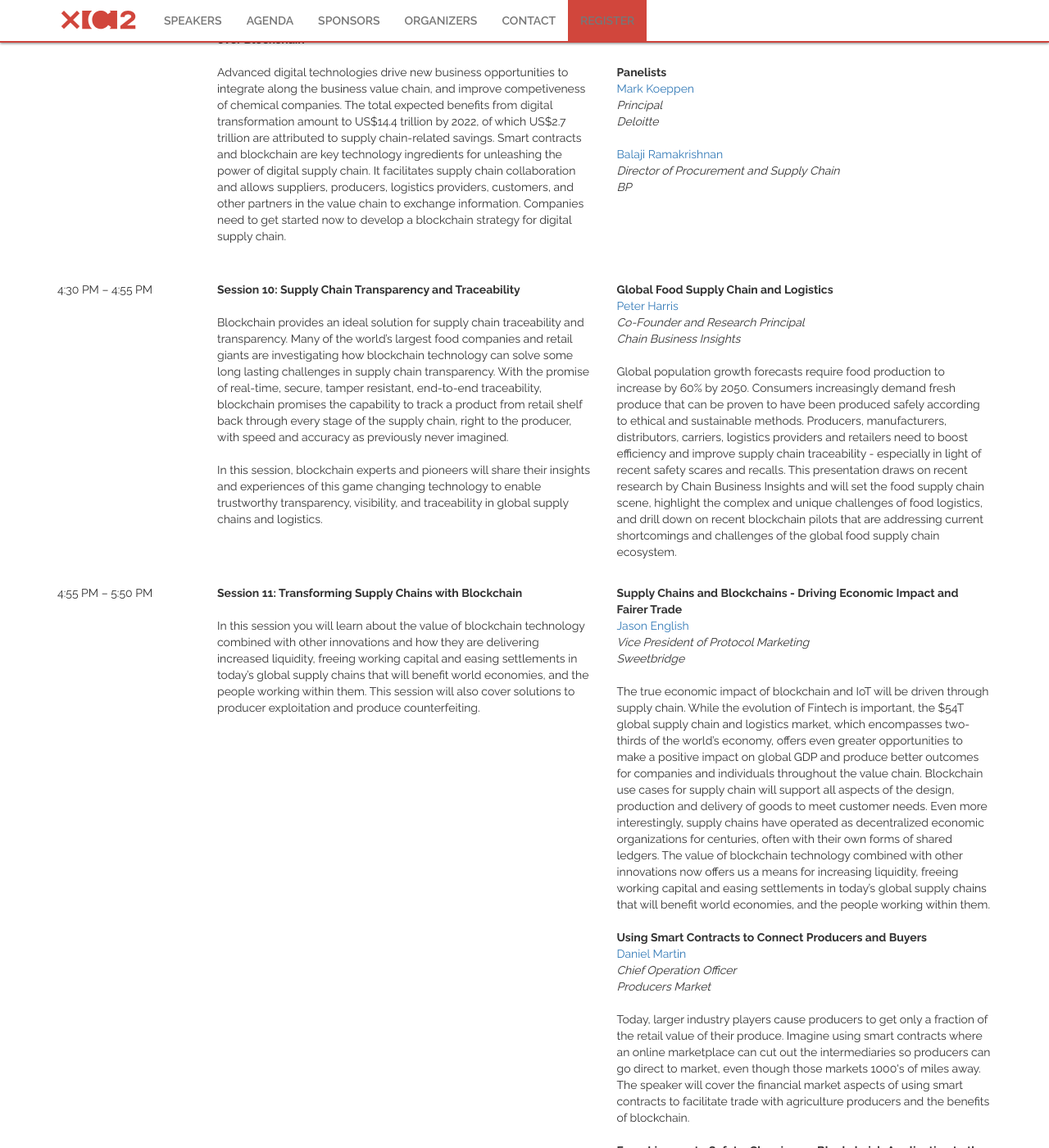
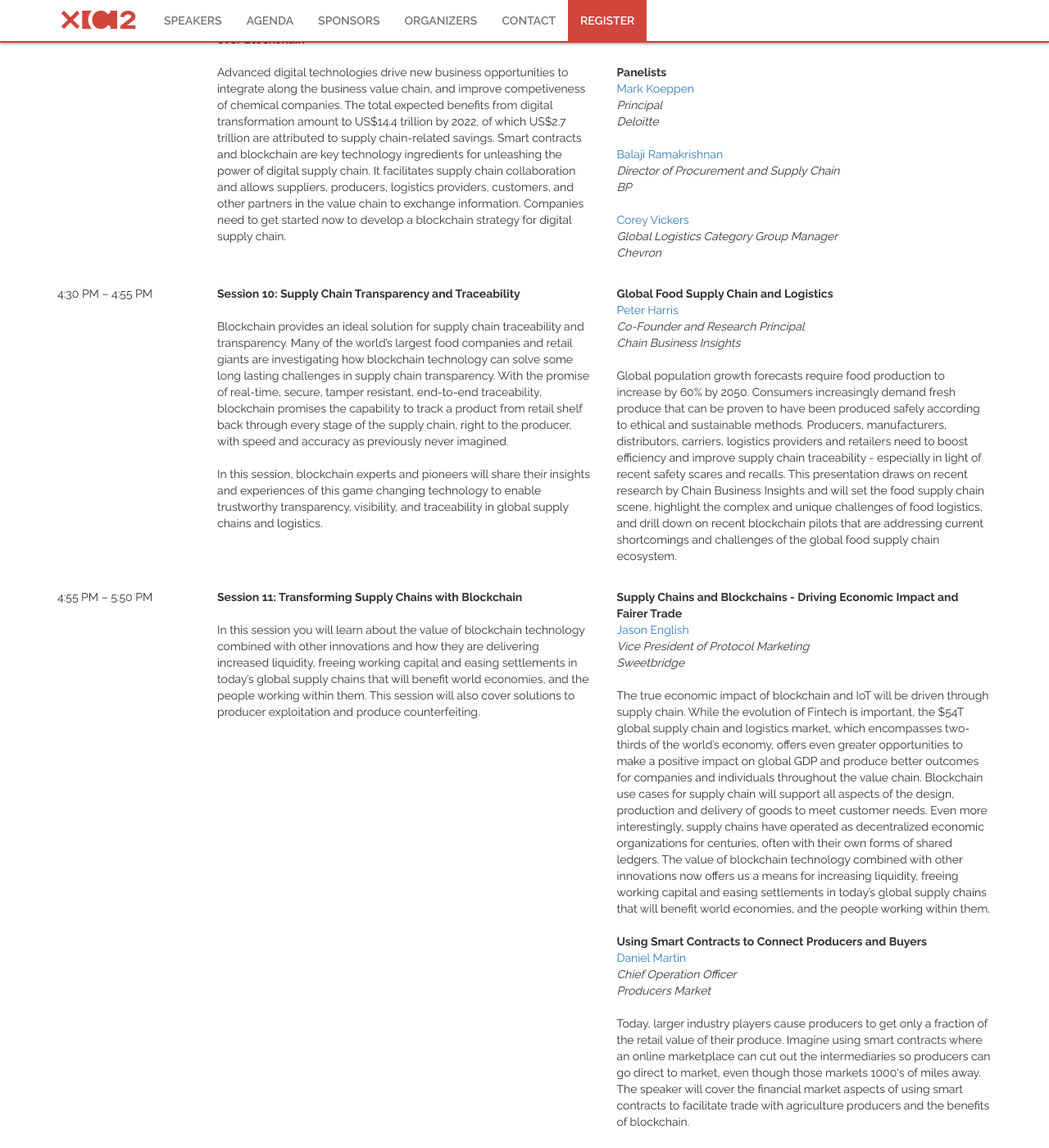
Before and after one commit to gnawalishyam/jekyll, a Jekyll site: the page built from index.html, in a window 1280 px wide and 1400 px high, scrolled down 8277 px. Shown: the whole window at 82% size. Built offline with Jekyll 4.4.1, drawn with Linux system fonts in a browser that asks for light colours; some web fonts are replaced.

Commit message:
Updated navbar and added Corey Vickers and Balaji Ramakrishnan

```diff
--- a/_scss/base.scss
+++ b/_scss/base.scss
@@ -101,7 +101,8 @@
 
 	.register-desktop {
 		background-color: #d1463c;
-		padding-bottom: 15px;
+		// padding-bottom: 15px;
+		color: #ffffff;
 	}
 }
 
--- a/index.html
+++ b/index.html
@@ -260,7 +260,7 @@
 									<b>Session 9: Digital Chemical Distribution and Supply Management over Blockchain</b></br></br>Advanced digital technologies drive new business opportunities to integrate along the business value chain, and improve competiveness of chemical companies. The total expected benefits from digital transformation amount to US$14.4 trillion by 2022, of which US$2.7 trillion are attributed to supply chain-related savings. Smart contracts and blockchain are key technology ingredients for unleashing the power of digital supply chain. It facilitates supply chain collaboration and allows suppliers, producers, logistics providers, customers, and other partners in the value chain to exchange information. Companies need to get started now to develop a blockchain strategy for digital supply chain.
 								</div>
 								<div class="col-md-5">
-									<b>Moderator</b></br>---</br></br><b>Panelists</b></br><a href="https://blockchainsupplychain.io/person/Mark-Koeppen">Mark Koeppen</a></br><em>Principal</em></br><em>Deloitte</em></br></br><a href="https://blockchainsupplychain.io/person/Balaji-Ramakrishnan">Balaji Ramakrishnan</a></br><em>Director of Procurement and Supply Chain</em></br><em>BP</em>
+									<b>Moderator</b></br>---</br></br><b>Panelists</b></br><a href="https://blockchainsupplychain.io/person/Mark-Koeppen">Mark Koeppen</a></br><em>Principal</em></br><em>Deloitte</em></br></br><a href="https://blockchainsupplychain.io/person/Balaji-Ramakrishnan">Balaji Ramakrishnan</a></br><em>Director of Procurement and Supply Chain</em></br><em>BP</em></br></br><a href="https://blockchainsupplychain.io/person/Corey-Vickers">Corey Vickers</a></br><em>Global Logistics Category Group Manager</em></br><em>Chevron</em>
 								</div>
 							</div>
 							<div class="col-md-12 pb-15">
```
